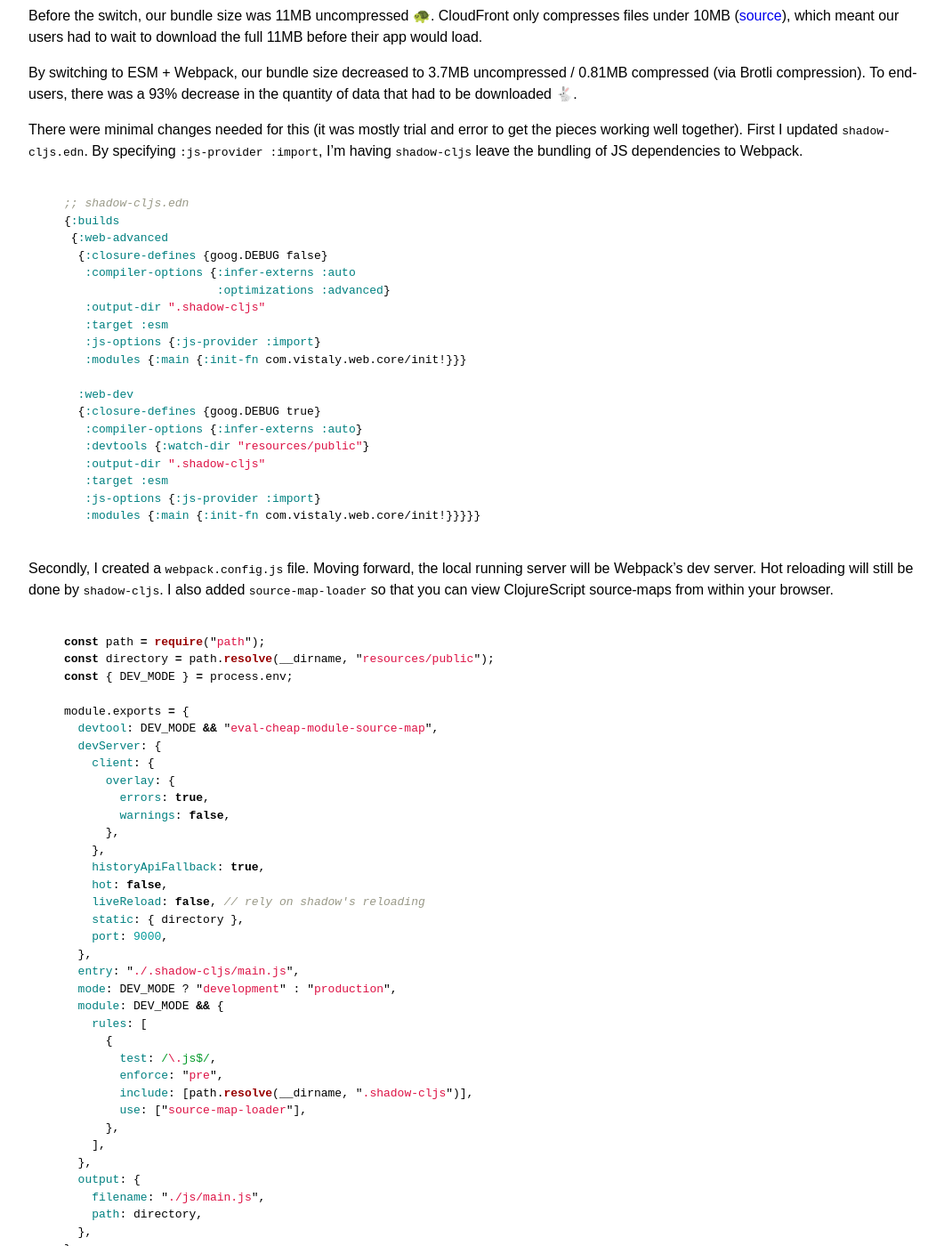
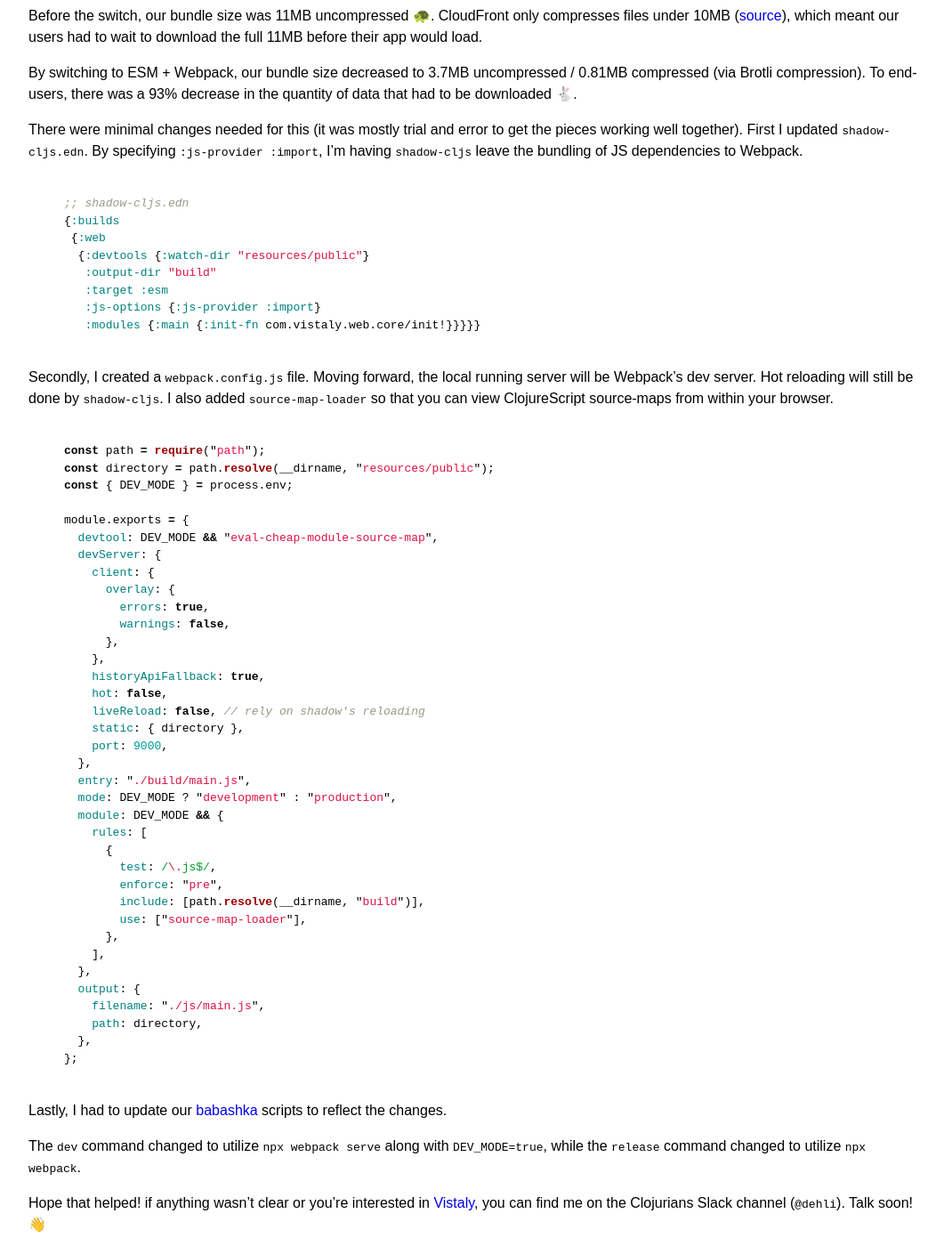
Before and after one commit to Dehli/dehli.github.io, a Jekyll site: the page built from _posts/2022-11-04-shadow-cljs-webpack.md, in a window 1280 px wide and 1400 px high, scrolled down 280 px. Shown: the whole window at 89% size, without its empty margins (108-1169 px from the left). Built offline with Jekyll 4.4.1, drawn with Linux system fonts in a browser that asks for light colours; nearby versions of some CDN libraries; comment, search, counter and statistics services are not loaded.

Commit message:
address feedback from @thheller

```diff
--- a/_posts/2022-11-04-shadow-cljs-webpack.md
+++ b/_posts/2022-11-04-shadow-cljs-webpack.md
@@ -29,20 +29,9 @@ bundling of JS dependencies to Webpack.
 {% highlight clojure %}
 ;; shadow-cljs.edn
 {:builds
- {:web-advanced
-  {:closure-defines {goog.DEBUG false}
-   :compiler-options {:infer-externs :auto
-                      :optimizations :advanced}
-   :output-dir ".shadow-cljs"
-   :target :esm
-   :js-options {:js-provider :import}
-   :modules {:main {:init-fn com.vistaly.web.core/init!}}}
-
-  :web-dev
-  {:closure-defines {goog.DEBUG true}
-   :compiler-options {:infer-externs :auto}
-   :devtools {:watch-dir "resources/public"}
-   :output-dir ".shadow-cljs"
+ {:web
+  {:devtools {:watch-dir "resources/public"}
+   :output-dir "build"
    :target :esm
    :js-options {:js-provider :import}
    :modules {:main {:init-fn com.vistaly.web.core/init!}}}}}
@@ -73,14 +62,14 @@ module.exports = {
     static: { directory },
     port: 9000,
   },
-  entry: "./.shadow-cljs/main.js",
+  entry: "./build/main.js",
   mode: DEV_MODE ? "development" : "production",
   module: DEV_MODE && {
     rules: [
       {
         test: /\.js$/,
         enforce: "pre",
-        include: [path.resolve(__dirname, ".shadow-cljs")],
+        include: [path.resolve(__dirname, "build")],
         use: ["source-map-loader"],
       },
     ],
```
